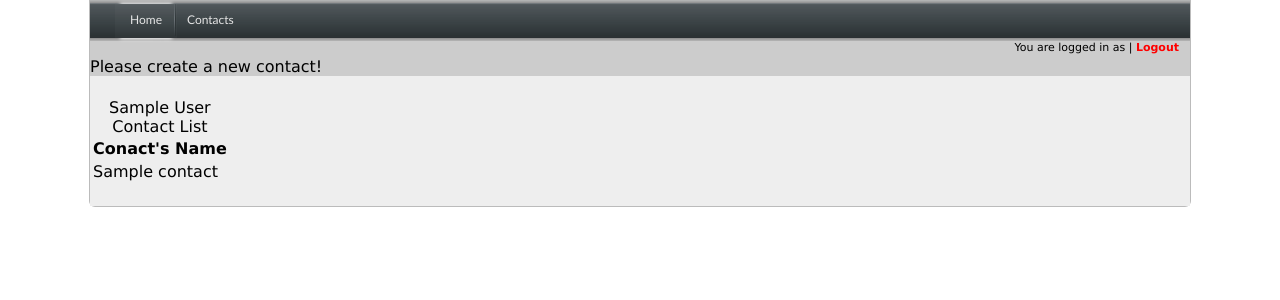
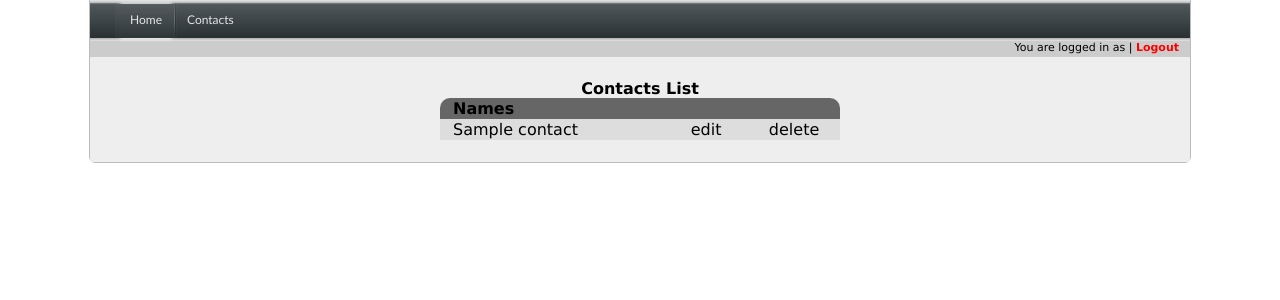
Before and after one commit to dave2walsh/mini_project, a Rails app: page /contacts in a window 1280 px wide. Shown: the top 300 px of the page. Run offline with Rails 7, Linux system fonts and the light colour scheme; a user stored in the database is signed in; tables that the repository leaves empty hold one stand-in row (values such as "Sample post"); data that the repository does not hold is empty; style sheets or scripts are compiled from the project's sources; parts of the project's set-up code (start-up, migrations or seed data) failed here and were passed over; some libraries are stand-ins or nearby versions.

Commit message:
Add integration tests for contacts actions. Build UI for contacts actions.

```diff
--- a/app/assets/stylesheets/main.css.scss
+++ b/app/assets/stylesheets/main.css.scss
@@ -1,5 +1,25 @@
 $form_width: 500px;
+$page_width: 1100px;
 $above_translucent_background: 200;
+
+@mixin top_radius($radius){
+    -webkit-border-top-left-radius:$radius;
+    -moz-border-radius-topleft:$radius;
+    border-top-left-radius:$radius;
+    -webkit-border-top-right-radius:$radius;
+    -moz-border-radius-topright:$radius;
+    border-top-right-radius:$radius;
+}
+@mixin top_right_radius($radius){
+  -webkit-border-top-right-radius:$radius;
+  -moz-border-radius-topright:$radius;
+  border-top-right-radius:$radius;
+}
+@mixin top_left_radius($radius){
+  -webkit-border-top-left-radius:$radius;
+  -moz-border-radius-topleft:$radius;
+  border-top-left-radius:$radius;
+}
 
 @mixin bottom_radius($radius){
     -webkit-border-bottom-left-radius:$radius;
@@ -20,8 +40,6 @@ $above_translucent_background: 200;
     cursor:$cursor;
 }
 
-.page_width{width: 1100px;}
-
 .block_middle{
     margin-left:auto;
     margin-right:auto;
@@ -29,9 +47,7 @@ $above_translucent_background: 200;
 
 .text_middle{text-align:center;}
 .text_right{text-align:right;}
-
-.align_right{text-align:right;}
-.align_left{text-align:left;}
+.text_left{text-align:left;}
 
 .table_display{display:table;}
 .table_row{display:table-row;}
@@ -41,19 +57,30 @@ $above_translucent_background: 200;
 .red_text{color:red}
 .green_text{color:green}
 
-a.login_link{text-decoration:none;font-weight:bold}
-a.login_link:hover{text-decoration:none;color:#444} /* a link when the user mouses over it */
-a.login_link:active{text-decoration:none;color:magenta} /* a link the moment it is clicked */
+a.login_link, a.edit_link, a.delete_link{text-decoration:none;font-weight:bold}
+a.login_link:hover, a.edit_link:hover, a.delete_link:hover{text-decoration:none;color:#444} /* a link when the user mouses over it */
+a.login_link:active, a.edit_link:active, a.delete_link:active{text-decoration:none;color:magenta} /* a link the moment it is clicked */
+a.edit_link, a.delete_link{color:#000;font-weight:200;}
 
-.flash_error, .flash_success{
-    display: inline;
+
+div.flash_error, div.flash_success, div.flash_notice{
+    $flash_width:512px;
+    $margin-right:$page_width/2-$flash_width/2;
+    @extend .text_middle;
+    @extend .red_text;
     position:relative;
     bottom:23px;
-    color: red;
     z-index:$above_translucent_background;
-    float:left;
+    @include all_radii(4px);
+    border: 1px solid red;
+    background-color:#222;
+    padding:3px;
+    width:$flash_width;
+    float:right;
+    margin-right:$margin-right;
 }
-.flash_success{ color: green; }
+div.flash_success{ border: 1px solid green; color: green; }
+div.flash_notice{ border: 1px solid green; color:orange; }
 
 #translucent_background{
     display:none;
@@ -68,7 +95,7 @@ a.login_link:active{text-decoration:none;color:magenta} /* a link the moment it
     opacity:.7;
 }
 
-input[type="text"], input[type*="password"], #submit_registrant, #submit_login{
+input[type="text"], input[type*="password"], #submit_registrant, #submit_login, #submit_contact{
     margin-left:7px;
 }
 
@@ -78,15 +105,15 @@ input[type="text"], input[type*="password"], #submit_registrant, #submit_login{
 }
 
 body#main{
-      @extend .page_width;
       @include bottom_radius(6px);
       margin-top:0px;
       border:1px solid #bbb;
       border-top:none;
+      width: $page_width;
 }
 
 header#main_header{
-    background-color: #ccc;
+    /*background-color: #ccc;*/
 }
 
 article#main_content{
@@ -100,7 +127,7 @@ h1#page_header{
     top:20px;
 }
 
-div#registration_form, div#login_form, div#new_contact_form{
+div#registration_form, div#login_form, div#new_contact_form, div#edit_contact_form{
     position:relative;
     @include all_radii(6px);
     @extend .block_middle;
@@ -128,7 +155,7 @@ div#registration_form, div#login_form, div#new_contact_form{
     &:hover{background-position:bottom left;}
 }
 
-#close_registration, #close_new_contact{
+#close_registration, #close_new_contact, #close_edit_contact{
     position:relative;
     left: 465px;
     bottom: 30px;
@@ -138,4 +165,19 @@ div#registration_form, div#login_form, div#new_contact_form{
     @extend .text_right;
     padding: 0 11px 3px 0;
     font-size: 11px;
+    background-color:#ccc;
 }
+
+table#contacts_table{
+    $left_padding:13px;
+    width: 400px;
+    border-collapse: collapse;
+    th, td{ border:none; }
+    td{padding-left:$left_padding;}
+    tr:nth-child(n+2){background-color: #bbb;}
+    tr:nth-of-type(even){background-color: #ddd;}
+    th{ background-color:#666; text-align:left; padding-left:$left_padding;}
+    th.left_round{ @include top_left_radius(10px); }
+    th.right_round{ @include top_right_radius(10px); }
+    caption{font-weight:bold;}
+}
--- a/app/controllers/contacts_controller.rb
+++ b/app/controllers/contacts_controller.rb
@@ -25,6 +25,7 @@ class ContactsController < ApplicationController
       flash[:success] = "You have created a new contact!"
       redirect_to contacts_url
     else
+      flash.now[:error] = "Contact creation has failed"
       render 'new'
     end
   end
@@ -32,17 +33,26 @@ class ContactsController < ApplicationController
   def update
     @contact = Contact.find(params[:id])
     if @contact.update_attributes(params[:contact])
-      flash[:success] = "You have updated your contact!"
+      flash[:success] = "You have successfully updated your contact!"
       redirect_to contacts_url
     else
+      flash.now[:error] = "Contact update has failed"
       render 'edit'
     end
+  end
+
+  def destroy
+    @contact = Contact.find(params[:id])
+    @contact.destroy
+    redirect_to contacts_url
   end
 
   #After the user is authorized he will be redirected to his intended destination, or go to the home page
   def correct_authorized_user
     @contacts = current_user.contacts
-    flash[:notice] = "Please create a new contact!"
-    redirect_to_target new_contact_path if @contacts.blank?
+    if(@contacts.blank?)
+      flash[:notice] = "Please create a new contact!"
+      redirect_to_target new_contact_path
+    end
   end
 end
--- a/app/views/contacts/index.html.haml
+++ b/app/views/contacts/index.html.haml
@@ -1,12 +1,18 @@
 %title Your Contacts Page
 
-%table
+%table{id: "contacts_table", class: "block_middle"}
   %caption
-    =current_user.name
-    Contact List
+    Contacts List
   %tr
-    %th Conact's Name
+    %th{class: "left_round"}
+      Names
+    %th
+    %th{class: "right_round"}
   -@contacts.each do |contact|
     %tr
       %td{class: "contact_cell"}
         =contact.name
+      %td{class: "text_middle"}
+        = link_to("edit", edit_contact_path(contact), class: "edit_link")
+      %td{class: "text_middle"}
+        = link_to "delete", contact, method: :delete, confirm: "Do you really want to delete this contact?", class: "delete_link"
--- a/app/views/layouts/application.html.haml
+++ b/app/views/layouts/application.html.haml
@@ -22,22 +22,13 @@
               %li{class: "last"}
                 %a{href: "#{contacts_path}", class: "parent"}
                   %span Contacts
-                %ul
+                %ul{class: "above_flash_notice"}
                   %li
-                    %a{href: "#"}
-                      %span Sub Item 3
+                    %a{href: "#{new_contact_path}"}
+                      %span Add a New Contact
                   %li
-                    %a{href: "#"}
-                      %span Sub Item 4
-                  %li
-                    %a{href: "#"}
-                      %span Sub Item 5
-                  %li
-                    %a{href: "#"}
-                      %span Sub Item 6
-                  %li
-                    %a{href: "#"}
-                      %span Sub Item 7
+                    %a{href: "#{contacts_path}"}
+                      %span Show All Your Contacts
         %div{id: "user_authentication"}
           -if(logged_in?)
             You are logged in as
@@ -47,8 +38,8 @@
             = link_to("Logout", logout_path, class: "login_link red_text")
           -else
             = link_to("Login", login_path, class: "login_link green_text")
-        -flash.each do |key, value|
-          =content_tag(:div, value, :class => "flash_#{key}")
+      -flash.each do |key, value|
+        =content_tag(:div, value, :class => "flash_#{key}")
     %section
       %article{:id=>"main_content"}
         = yield
```
Also changed, not shown: app/views/contacts/_form.html.haml (+4 -4 lines), app/views/contacts/edit.html.haml (+15 -0 lines), app/views/registrations/_form.html.haml (+10 -10 lines), app/views/sessions/new.html.haml (+6 -6 lines), spec/controllers/contacts_controller_spec.rb (+15 -25 lines), spec/requests/contacts_actions_spec.rb (+91 -0 lines), spec/requests/registrations_spec.rb (+1 -1 lines), spec/requests/statics_spec.rb (+1 -1 lines), 1 other file.
